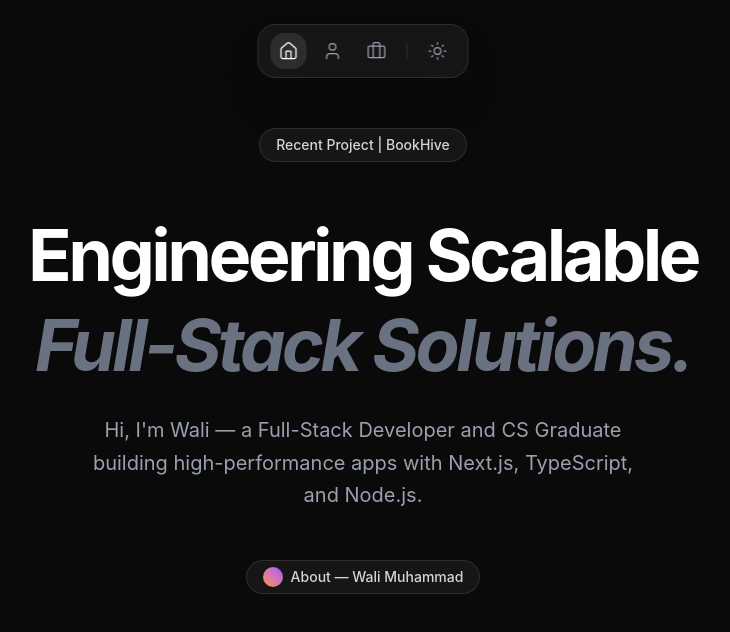
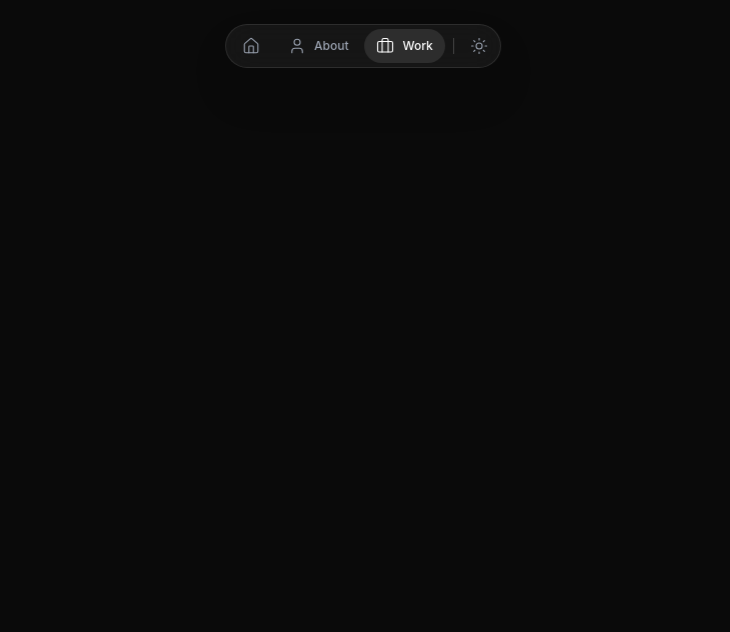
Before and after one commit to Itswali/wali-portfolio, a React (Vite) app: page /work in a window 1280 px wide. Shown: the top 632 px of the page, without its empty margins (277-1007 px from the left). Built offline with nearby package versions, Linux system fonts and the light colour scheme.

Commit message:
create routes for navbar it works now working on about data

```diff
--- a/src/App.tsx
+++ b/src/App.tsx
@@ -1,12 +1,27 @@
+import { BrowserRouter as Router, Routes, Route } from "react-router-dom";
+import Navbar from "./components/Navbar";
+import Home from "./pages/Home";
+import About from "./pages/About";
+import Work from "./pages/Work";
+import { aboutData } from "./data/aboutData";
 
-import Page from './pages/Page'
+
+
 function App() {
+  return (
+    <Router>
+      <div className="min-h-screen w-full bg-[#0a0a0a] text-white overflow-x-hidden m-0 p-0">
 
-  return (
-    <div>
-      <Page />
-    </div>
-  )
+        <Navbar />
+
+        <Routes>
+          <Route path="/" element={<Home />} />
+          <Route path="/about" element={<About data={aboutData}/>} />
+          <Route path="/work" element={<Work />} />
+        </Routes>
+      </div>
+    </Router>
+  );
 }
 
-export default App
+export default App;
--- a/src/components/Navbar.tsx
+++ b/src/components/Navbar.tsx
@@ -1,33 +1,45 @@
-import { Home, User, Briefcase, Sun } from 'lucide-react';
-// import { motion } from 'framer-motion';
+import { Link, useLocation } from "react-router-dom";
+import { Home, User, Briefcase, Sun } from "lucide-react";
 
 const Navbar = () => {
+  const location = useLocation();
+
+  // Helper function to style active links
+  const getLinkStyle = (path) => {
+    const isActive = location.pathname === path;
+    return `flex items-center gap-2 px-3 py-2 rounded-full transition-all duration-300 ${
+      isActive
+        ? "bg-white/10 text-white"
+        : "text-gray-400 hover:text-white hover:bg-white/5"
+    }`;
+  };
+
   return (
-    <nav className="fixed bottom-6 md:bottom-auto md:top-6 left-1/2 -translate-x-1/2 z-50">
-      <div className="flex items-center gap-2 px-3 py-2 bg-[#1a1a1a]/80 backdrop-blur-md border border-white/10 rounded-2xl shadow-2xl">
+    <nav className="fixed bottom-6 md:top-6 md:bottom-auto left-1/2 -translate-x-1/2 z-50">
+      <div className="flex items-center gap-1 p-1 bg-[#1a1a1a]/80 backdrop-blur-lg border border-white/10 rounded-full shadow-2xl">
 
-        <button className="p-2 bg-white/10 rounded-xl text-white transition-colors">
-          <Home size={20} strokeWidth={1.5} />
+        {/* Home Link */}
+        <Link to="/" className={getLinkStyle("/")}>
+          <Home size={18} strokeWidth={1.5} />
+        </Link>
+
+        {/* About Link */}
+        <Link to="/about" className={getLinkStyle("/about")}>
+          <User size={18} strokeWidth={1.5} />
+          <span className="hidden md:block text-xs font-medium">About</span>
+        </Link>
+
+        {/* Work Link */}
+        <Link to="/work" className={getLinkStyle("/work")}>
+          <Briefcase size={18} strokeWidth={1.5} />
+          <span className="hidden md:block text-xs font-medium">Work</span>
+        </Link>
+
+        <div className="w-[1px] h-4 bg-white/20 mx-1" />
+
+        <button className="p-2 text-gray-400 hover:text-white transition-colors">
+          <Sun size={18} strokeWidth={1.5} />
         </button>
-
-        {/* About Icon */}
-        <button className="p-2 text-gray-400 hover:text-white hover:bg-white/5 rounded-xl transition-all">
-          <User size={20} strokeWidth={1.5} />
-        </button>
-
-        {/* Work Icon */}
-        <button className="p-2 text-gray-400 hover:text-white hover:bg-white/5 rounded-xl transition-all">
-          <Briefcase size={20} strokeWidth={1.5} />
-        </button>
-
-        {/* Divider */}
-        <div className="w-px h-4 bg-white/10 mx-1" />
-
-        {/* Theme Toggle (as seen in your image) */}
-        <button className="p-2 text-gray-400 hover:text-white transition-colors">
-          <Sun size={20} strokeWidth={1.5} />
-        </button>
-
       </div>
     </nav>
   );
--- /dev/null
+++ b/src/pages/About.tsx
@@ -0,0 +1,111 @@
+import React from 'react';
+import { Calendar, GraduationCap, Code2, Briefcase, ShieldCheck, CheckCircle2 } from 'lucide-react';
+
+const AboutPage = ({ data }) => {
+  return (
+    <main className="max-w-4xl mx-auto px-6 pt-32 pb-20 space-y-24">
+
+      {/* 1. Intro Section */}
+      <section className="space-y-6">
+        <h2 className="text-xs font-mono text-gray-500 uppercase tracking-widest">
+          {data.intro.title}
+        </h2>
+        <h1 className="text-4xl md:text-5xl font-bold tracking-tight">
+          {data.description}
+        </h1>
+        <p className="text-xl text-gray-400 leading-relaxed max-w-2xl">
+          {data.intro.description}
+        </p>
+
+        {data.calendar.display && (
+          <a
+            href={data.calendar.link}
+            className="inline-flex items-center gap-2 px-4 py-2 bg-white/5 border border-white/10 rounded-full text-sm hover:bg-white/10 transition-colors"
+          >
+            <Calendar size={16} /> Schedule a call
+          </a>
+        )}
+      </section>
+
+      {/* 2. Technical Skills Grid */}
+      <section className="space-y-12">
+        <h2 className="text-xs font-mono text-gray-500 uppercase tracking-widest border-b border-white/5 pb-4">
+          {data.technical.title}
+        </h2>
+        <div className="grid md:grid-cols-2 gap-8">
+          {data.technical.skills.map((skill, index) => (
+            <div key={index} className="p-6 rounded-3xl bg-[#111] border border-white/5 hover:border-white/10 transition-all group">
+              <div className="flex items-center gap-3 mb-4">
+                <div className="p-2 bg-white/5 rounded-lg text-cyan-400">
+                  {/* Dynamic icon mapping placeholder */}
+                  <Code2 size={20} />
+                </div>
+                <h3 className="text-lg font-medium">{skill.title}</h3>
+              </div>
+              <p className="text-gray-400 text-sm mb-6 leading-relaxed">
+                {skill.description}
+              </p>
+              <div className="flex flex-wrap gap-2">
+                {skill.tags.map((tag, i) => (
+                  <span key={i} className="px-3 py-1 bg-black rounded-full text-[10px] font-medium text-gray-300 border border-white/5">
+                    {tag.name}
+                  </span>
+                ))}
+              </div>
+            </div>
+          ))}
+        </div>
+      </section>
+
+      {/* 3. Work Experience */}
+      <section className="space-y-12">
+        <h2 className="text-xs font-mono text-gray-500 uppercase tracking-widest border-b border-white/5 pb-4">
+          {data.work.title}
+        </h2>
+        <div className="space-y-12">
+          {data.work.experiences.map((exp, index) => (
+            <div key={index} className="relative pl-8 border-l border-white/10">
+              <div className="absolute w-3 h-3 bg-cyan-500 rounded-full -left-[6.5px] top-1.5 ring-4 ring-[#0a0a0a]" />
+              <div className="flex flex-col md:flex-row md:justify-between mb-4">
+                <div>
+                  <h3 className="text-xl font-semibold">{exp.role}</h3>
+                  <p className="text-cyan-400 text-sm">{exp.company}</p>
+                </div>
+                <span className="text-sm text-gray-500 mt-1 md:mt-0">{exp.timeframe}</span>
+              </div>
+              <ul className="space-y-3">
+                {exp.achievements.map((achievement, i) => (
+                  <li key={i} className="flex gap-3 text-gray-400 text-sm leading-relaxed">
+                    <CheckCircle2 size={16} className="text-gray-600 shrink-0 mt-0.5" />
+                    {achievement}
+                  </li>
+                ))}
+              </ul>
+            </div>
+          ))}
+        </div>
+      </section>
+
+      {/* 4. Education */}
+      <section className="space-y-12">
+        <h2 className="text-xs font-mono text-gray-500 uppercase tracking-widest border-b border-white/5 pb-4">
+          {data.studies.title}
+        </h2>
+        <div className="grid md:grid-cols-2 gap-6">
+          {data.studies.institutions.map((inst, index) => (
+            <div key={index} className="flex gap-4 p-4 rounded-2xl bg-white/[0.02] border border-white/5">
+              <GraduationCap className="text-gray-500" size={24} />
+              <div>
+                <h4 className="font-medium">{inst.name}</h4>
+                <p className="text-sm text-gray-400">{inst.description}</p>
+              </div>
+            </div>
+          ))}
+        </div>
+      </section>
+
+    </main>
+  );
+};
+
+export default AboutPage;
--- a/src/pages/Page.tsx
+++ b/src/pages/Home.tsx
@@ -1,6 +1,6 @@
 import Navbar from "../components/Navbar";
 
-export default function Page() {
+export default function Home() {
   return (
     <div className="min-h-screen w-full bg-[#0a0a0a] text-white selection:bg-cyan-500/30 m-0 p-0 overflow-x-hidden">
       <Navbar />
--- /dev/null
+++ b/src/pages/Work.tsx
@@ -0,0 +1,9 @@
+import React from 'react'
+
+export default function Work() {
+  return (
+    <div>
+
+    </div>
+  )
+}
```
Also changed, not shown: src/data/aboutData.ts (added), src/index.css (line endings or trailing spaces).
